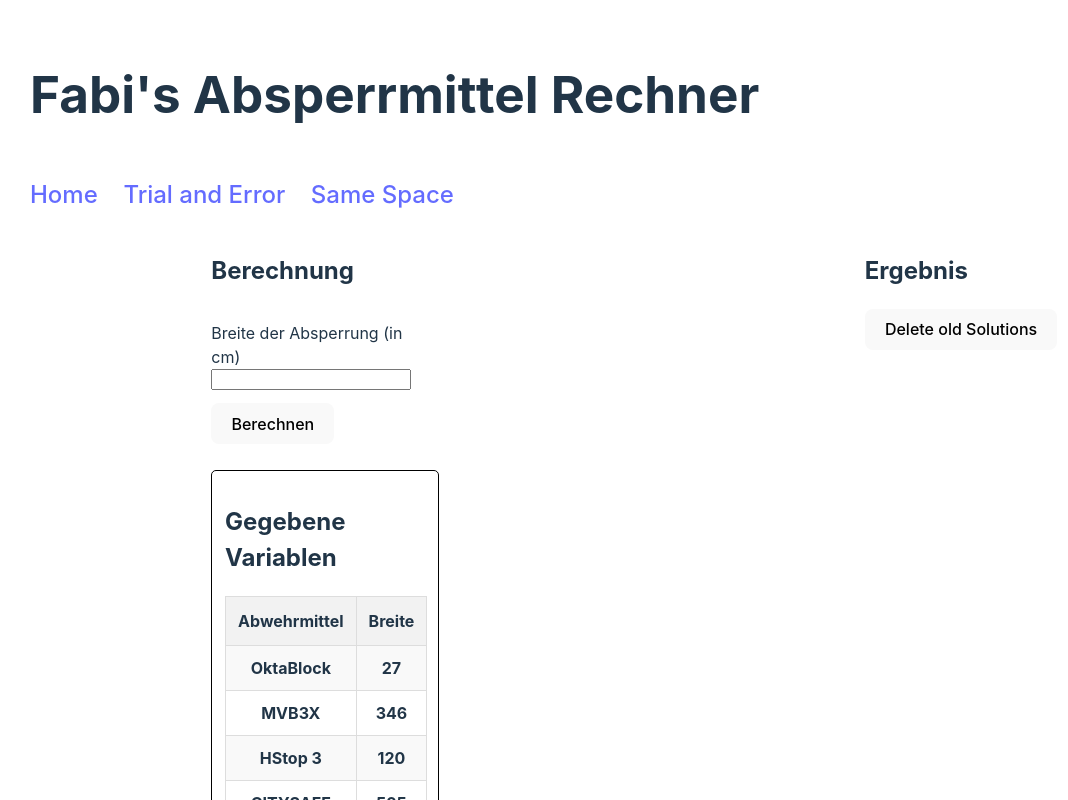
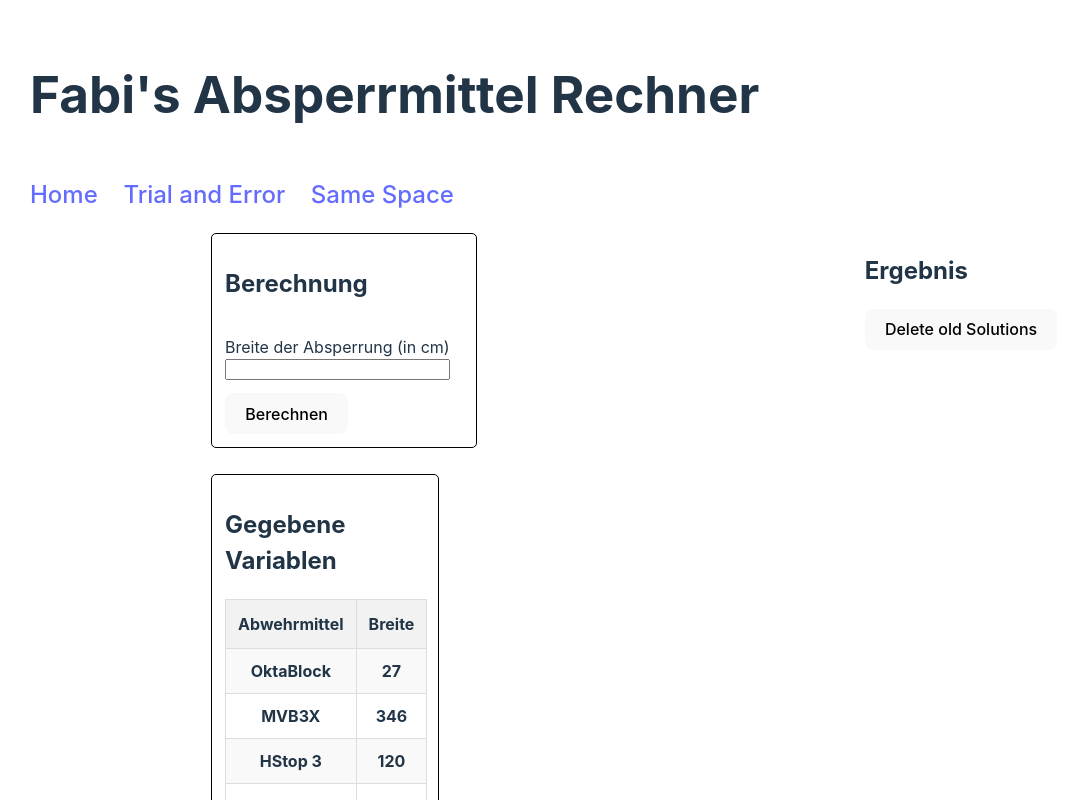
Before and after one commit to Redeif/Fabi-Absperrung-React, a React (Vite) app: page /#/ in a window 1280 px wide. Shown: the top 800 px of the page, without its empty margins (2-1070 px from the left). Built offline with nearby package versions, Linux system fonts and the light colour scheme.

Commit message:
adding right css class to home-site

```diff
--- a/src/Components/Calculation.tsx
+++ b/src/Components/Calculation.tsx
@@ -56,7 +56,7 @@ const Calculation = () => {
 
 
   return (
-    <div className="variables">
+    <div className="defaultBox">
       <h2>Berechnung</h2>
       <div className="input">
           <label>Breite der Absperrung (in cm)</label>
```
